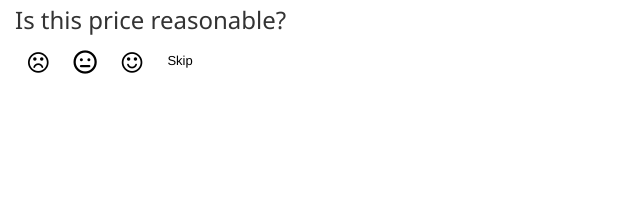
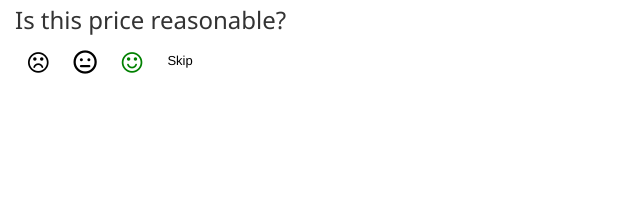
Before and after one commit to fromchi/fromchi.github.io, a plain HTML site: page kohl2.html in a window 1280 px wide. Shown: the part 482-688 px from the top of the page, 0-640 px from the left. Drawn offline with nearby package versions, Linux system fonts and the light colour scheme.

Commit message:
Update kohl2.html

```diff
--- a/kohl2.html
+++ b/kohl2.html
@@ -108,7 +108,7 @@ function myFunction2() {
 														<i style='font-size:24px' class='far'>&#xf11a;</i>
 													</button>
 													<button type="button" button onclick="relocate_home()" class="btn btn-secondary">
-														<i style="font-size:24px" class="fa">&#xf118;</i>
+														<i style="font-size:24px; color:green" class="fa">&#xf118;</i>
 													</button>
 												</button>
 												<button type="button" button onclick="relocate_home()" class="btn btn-secondary"><p><font size = "2">Skip</p></font>
```
